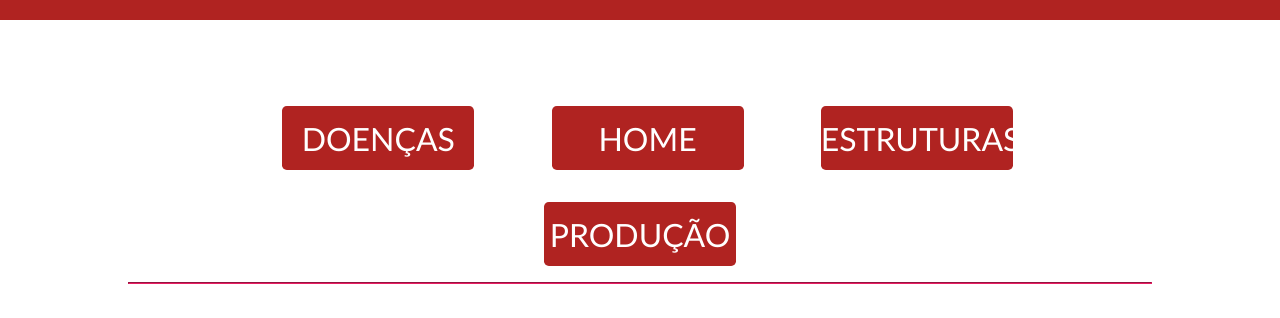
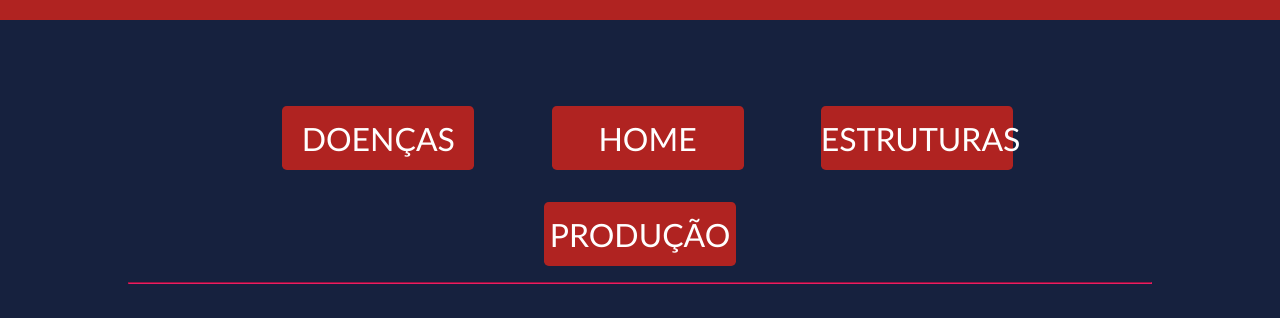
Before and after one commit to luisaat/hemacias, a plain HTML site: page producao.html in a window 1280 px wide. Shown: the part 80-398 px from the top of the page. Drawn offline with Linux system fonts and the light colour scheme.

Commit message:
Update producao_style.css

```diff
--- a/producao_style.css
+++ b/producao_style.css
@@ -10,7 +10,7 @@ html, body{
 }
 
 body{
-     background-color:#ffffff;
+     background-color:#16213E;
   /* background-color:#16213E;  */
 }
 
```
